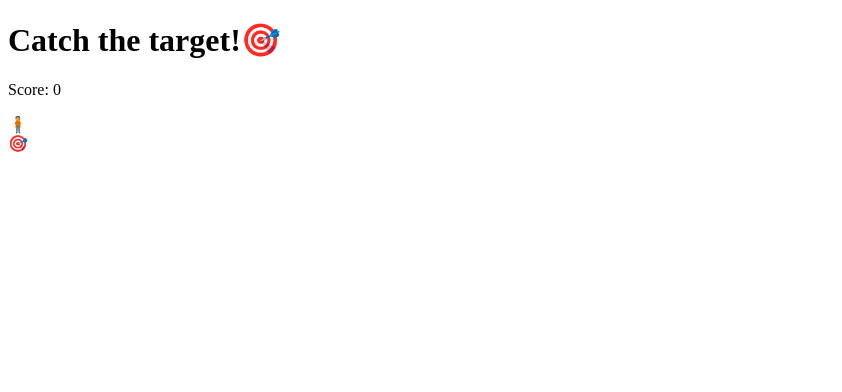
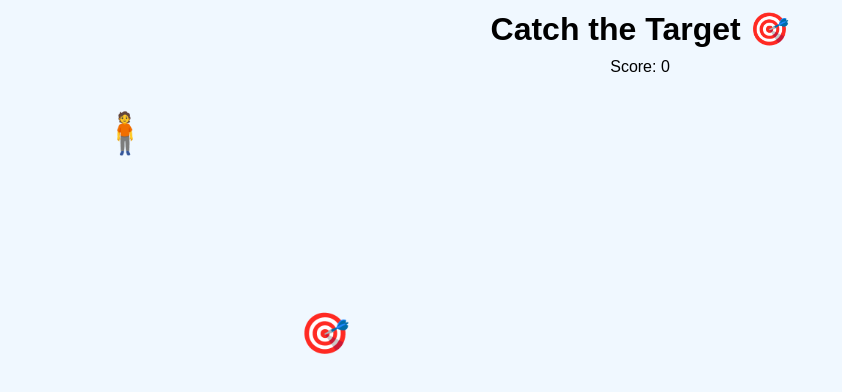
Before and after one commit to Betina9/Javascript-Advanced-Oppgave-1-Create-a-movable-object, a plain HTML site: page index.html in a window 1280 px wide. Shown: the whole page, without its empty margins (0-842 px from the left). Drawn offline with Linux system fonts and the light colour scheme.

Commit message:
la inn styling

```diff
--- a/index.html
+++ b/index.html
@@ -7,10 +7,11 @@
     <link rel="stylesheet" href="style.css" />
   </head>
   <body>
-    <h1>Catch the target!🎯</h1>
+    <h1>Catch the Target 🎯</h1>
     <p>Score: <span id="score">0</span></p>
     <div id="player">🧍</div>
     <div id="target">🎯</div>
+
     <script src="script.js"></script>
   </body>
 </html>
--- a/script.js
+++ b/script.js
@@ -20,7 +20,7 @@ function movePlayer(x, y) {
   posY = Math.max(0, Math.min(y, maxY));
   //Flytter spilleren på skjermen ved å oppdatere left og top.
   player.style.left = posX + "px";
-  player.style.left = posY + "px";
+  player.style.top = posY + "px";
   //Etter at spilleren er flyttet, sjekker vi om den kolliderer med målet.
   checkCollision();
 }
@@ -43,13 +43,12 @@ function checkCollision() {
     moveTarget();
   }
 }
-
 //Flytter målet til en tilfeldig plass på skjermen.
 function moveTarget() {
   const x = Math.floor(Math.random() * (window.innerWidth - playerSize));
   const y = Math.floor(Math.random() * (window.innerHeight - playerSize));
-  target.style.left = y + "px";
-  target.style.top = x + "px";
+  target.style.left = x + "px";
+  target.style.top = y + "px";
 }
 
 //Brukeren kan styre spilleren med piltastene.
--- a/style.css
+++ b/style.css
@@ -0,0 +1,31 @@
+body {
+  margin: 0;
+  height: 100vh;
+  background-color: #f0f8ff;
+  font-family: sans-serif;
+  overflow: hidden;
+  position: relative;
+}
+
+h1,
+p {
+  text-align: center;
+  margin: 10px 0;
+}
+
+#player,
+#target {
+  position: absolute;
+  font-size: 40px;
+}
+
+#player {
+  top: 100px;
+  left: 100px;
+  transition: top 0.05s, left 0.05s;
+}
+
+#target {
+  top: 300px;
+  left: 300px;
+}
```
